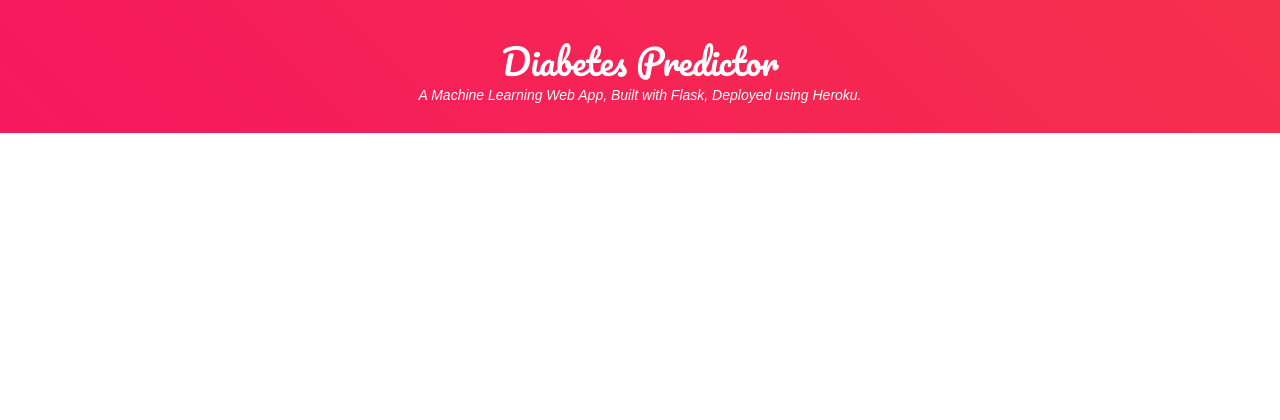
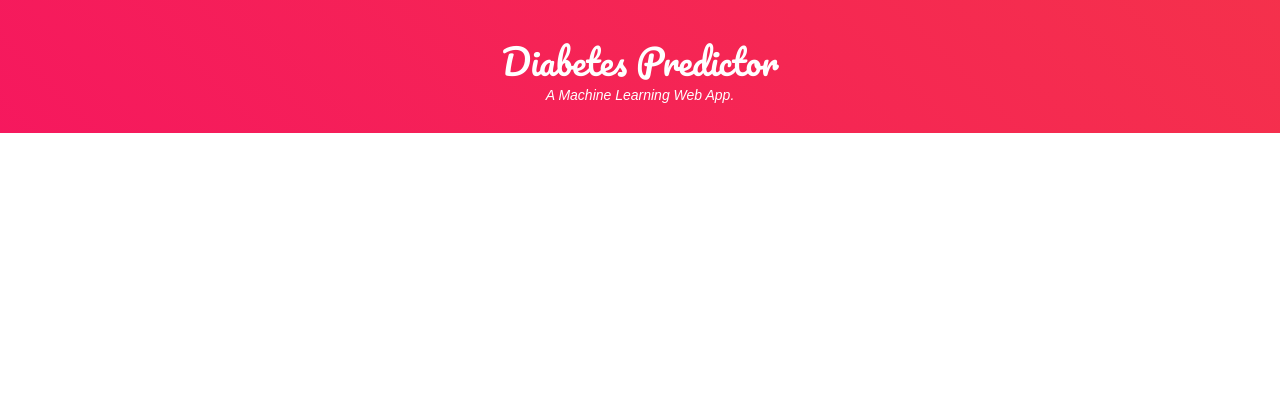
Before and after one commit to Swati2212/Diabetes_Prediction, a Flask app: template templates/result.html in a window 1280 px wide. Shown: the top 420 px of the page. Run offline with Flask 2, Linux system fonts and the light colour scheme; the template is opened without the code that fills it, so the values that code supplies are empty; parts of the project's set-up code (start-up, migrations or seed data) failed here and were passed over; some libraries are stand-ins or nearby versions.

Commit message:
Update result.html

```diff
--- a/templates/result.html
+++ b/templates/result.html
@@ -13,7 +13,7 @@
 		<div class="container">
             <h2 class='container-heading'><span class="heading_font">Diabetes Predictor</span></h2>
             <div class='description'>
-    			<p>A Machine Learning Web App, Built with Flask, Deployed using Heroku.</p>
+    			<p>A Machine Learning Web App.</p>
     		</div>
     	</div>
 
@@ -35,7 +35,7 @@
 <div class="footer">
     <div class="contact">
         <a target="_blank" href="https://github.com/anujvyas/Diabetes-Prediction-Deployment"><i class="fab fa-github fa-lg contact-icon"></i></a>
-        <a target="_blank" href="https://www.linkedin.com/in/anujkvyas"><i class="fab fa-linkedin fa-lg contact-icon"></i></a>
+        <a target="_blank" href="https://www.linkedin.com/in/swati-bansal-313a69114/"><i class="fab fa-linkedin fa-lg contact-icon"></i></a>
     </div>
     <p class="footer-description"> Made with ♥ by Swati Bansal.</p>
 </div>
```
